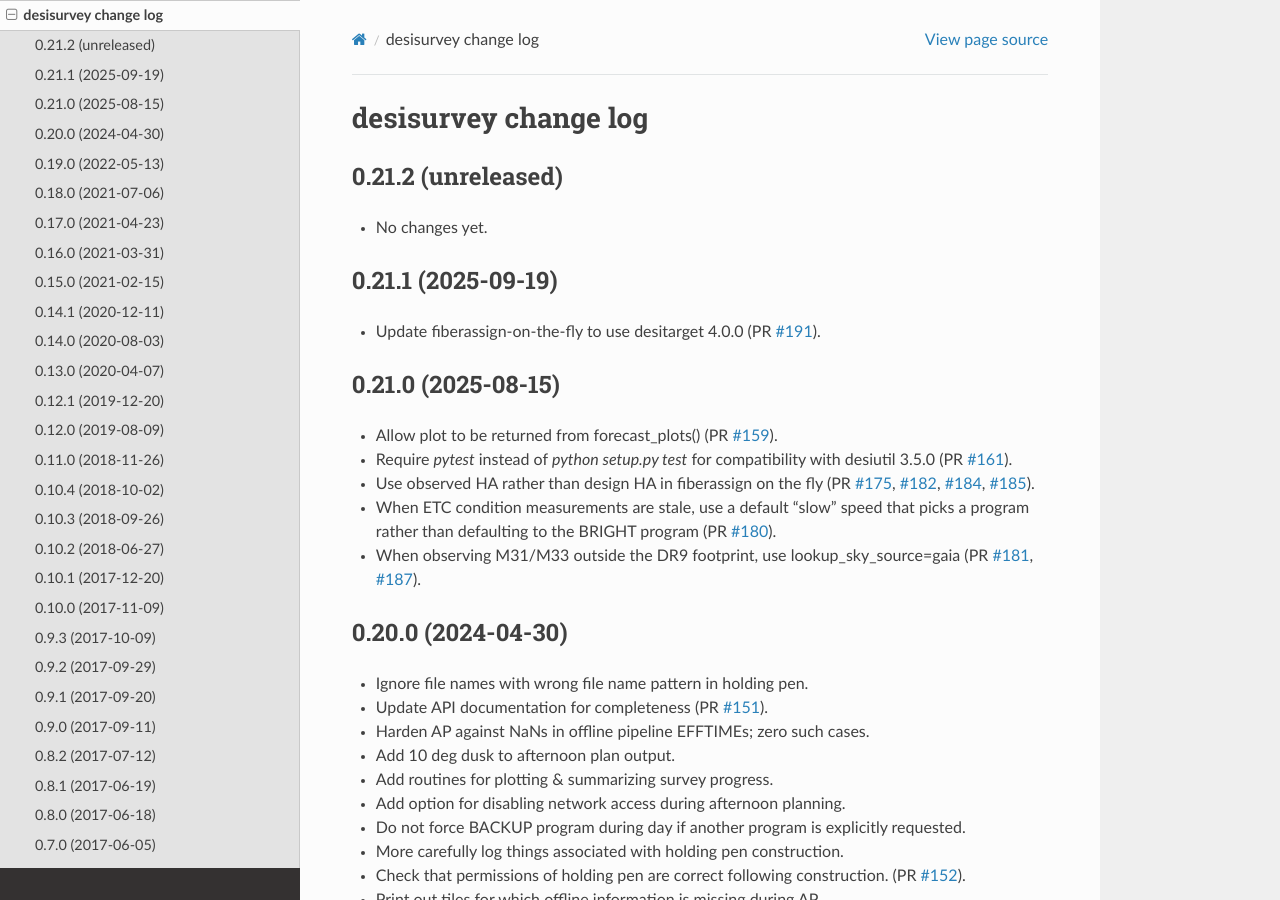
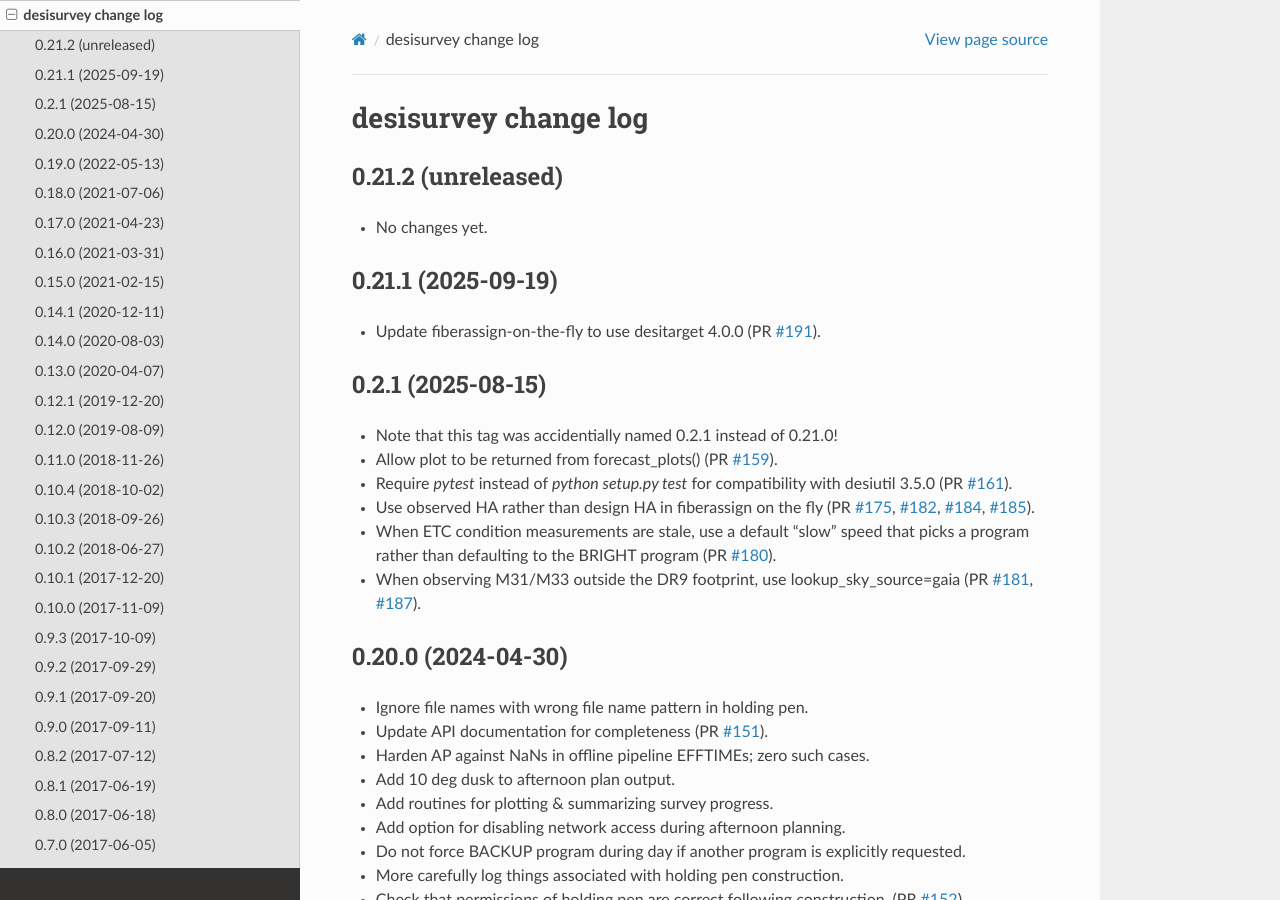
Before and after one commit to desihub/desisurvey, a Sphinx documentation site: the page built from doc/changes.rst, in a window 1280 px wide and 900 px high. Built offline with Sphinx 7.4.7 and the Read the Docs theme 3.1.0, drawn with Linux system fonts in a browser that asks for light colours.

Commit message:
Add a note in the changes file explaining the 0.2.1 tag

```diff
--- a/doc/changes.rst
+++ b/doc/changes.rst
@@ -14,9 +14,10 @@ desisurvey change log
 
 .. _`#191`: https://github.com/desihub/desisurvey/pull/191
 
-0.21.0 (2025-08-15)
--------------------
+0.2.1 (2025-08-15)
+------------------
 
+* Note that this tag was accidentially named 0.2.1 instead of 0.21.0!
 * Allow plot to be returned from forecast_plots() (PR `#159`_).
 * Require `pytest` instead of `python setup.py test` for compatibility
   with desiutil 3.5.0 (PR `#161`_).
```
